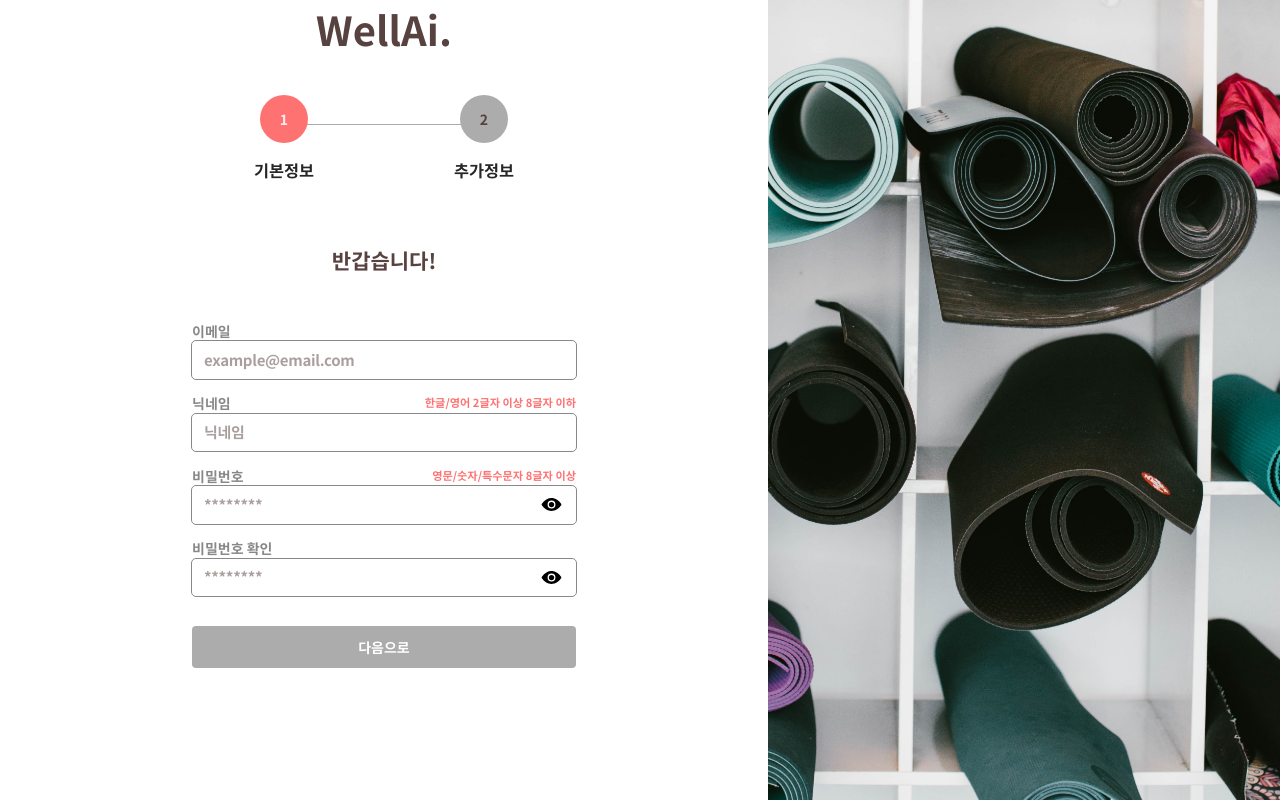
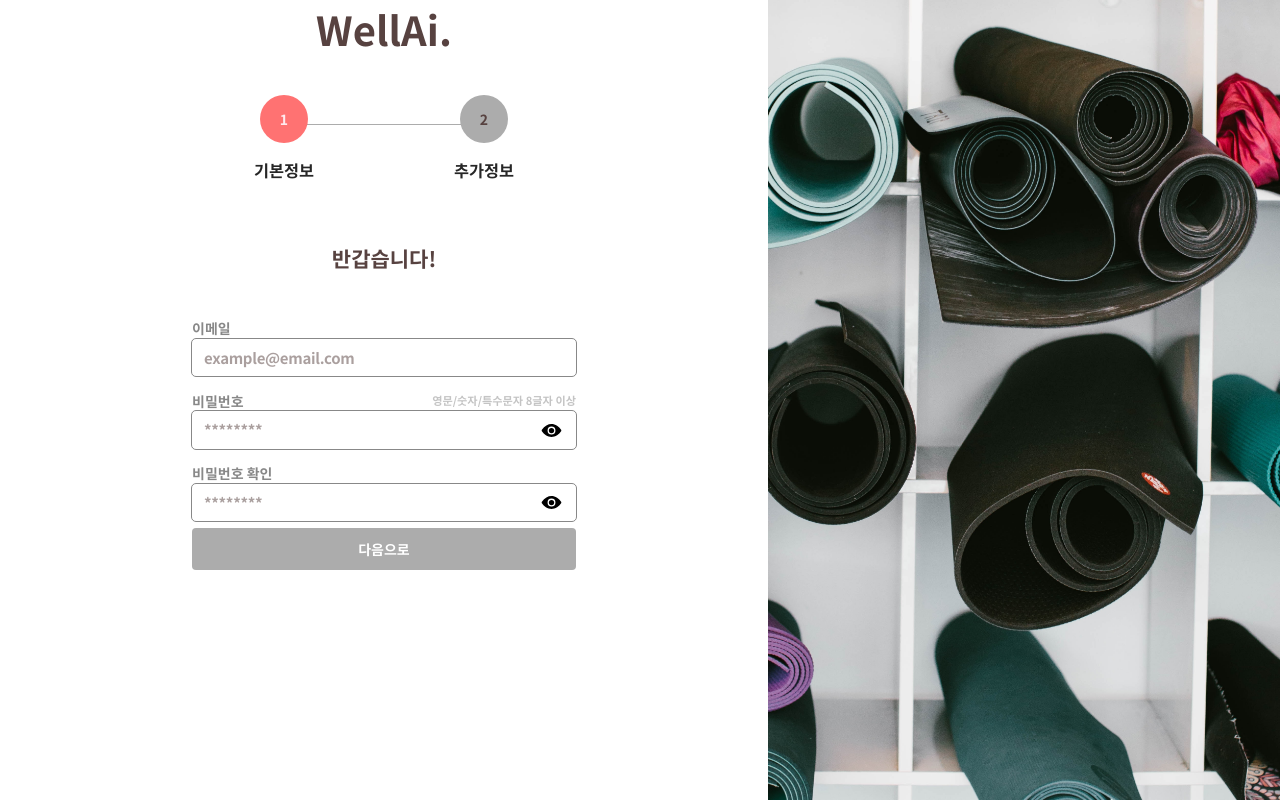
Before and after one commit to JShwa0429/wellai, a React (Create React App) app: page /signup in a window 1280 px wide. Built offline with nearby package versions, Linux system fonts and the light colour scheme.

Commit message:
feat : 회원가입 api 수정

```diff
--- a/package.json
+++ b/package.json
@@ -9,8 +9,10 @@
     "@testing-library/jest-dom": "^5.16.2",
     "@testing-library/react": "^12.1.2",
     "@testing-library/user-event": "^13.5.0",
+    "@types/http-proxy-middleware": "^1.0.0",
     "antd": "^4.18.7",
     "axios": "^0.26.0",
+    "http-proxy-middleware": "^2.0.3",
     "js-cookie": "^3.0.1",
     "react": "^17.0.2",
     "react-dom": "^17.0.2",
@@ -51,7 +53,6 @@
     ]
   },
   "devDependencies": {
-    "@types/redux-logger": "^3.0.9",
     "@types/antd": "^1.0.0",
     "@types/axios": "^0.14.0",
     "@types/jest": "^27.4.0",
@@ -60,6 +61,7 @@
     "@types/react-dom": "^17.0.11",
     "@types/react-router-dom": "^5.3.3",
     "@types/redux": "^3.6.0",
+    "@types/redux-logger": "^3.0.9",
     "@types/styled-components": "^5.1.22",
     "@typescript-eslint/eslint-plugin": "^5.11.0",
     "@typescript-eslint/parser": "^5.11.0",
--- a/src/App.tsx
+++ b/src/App.tsx
@@ -25,8 +25,7 @@ function App() {
       <GlobalStyle />
       <Routes>
         <Route path="/" element={<Page />}>
-          <Route path="" element={<MainRenderPage />} />
-          <Route path="/main" element={<MainRenderPageTemp />} />
+          <Route path="" element={<MainRenderPageTemp />} />
           <Route path="/course" element={<CoursePage />} />
           <Route path="/course/:id" element={<CourseDetailPage />} />
           <Route path="/listen/:id" element={<ListenPage />} />
--- a/src/components/signup/SignUp.tsx
+++ b/src/components/signup/SignUp.tsx
@@ -33,7 +33,8 @@ export default SignUp;
 
 const Div = styled.div`
   width:480px;
-  height:500px;
+  min-height:400px;
+  height:50vh;
   color: ${(props) => props.theme.text};
   display: flex;
   margin-bottom: auto;
--- a/src/components/signup/SignUpEssential.tsx
+++ b/src/components/signup/SignUpEssential.tsx
@@ -7,52 +7,38 @@ import styled from 'styled-components';
 import axios from 'axios';
 
 type RegisterUserForm = {
-  userId: string;
-  nickname: string;
+  email: string;
   password: string;
-  passwordCheck: string;
+  confirmPassword: string;
 };
 type Props = { pageNumber: number; handleNextPage: () => void };
 
 const SignUpEssential: React.FunctionComponent<Props> = ({ pageNumber, handleNextPage }) => {
   const [userAccountInfo, setUserAccountInfo] = useState<RegisterUserForm>({
-    userId: '',
-    nickname: '',
+    email: '',
     password: '',
-    passwordCheck: '',
+    confirmPassword: '',
   });
 
   // 서버측의 validation을 통해 중복 메세지를 담는 state
   const [userAccountMessage, setUserAccountMessage] = useState<RegisterUserForm>({
-    userId: '',
-    nickname: '',
+    email: '',
     password: '',
-    passwordCheck: '',
+    confirmPassword: '',
   });
 
   const dispatch = useDispatch();
 
-  const userIdError = useMemo(() => {
-    const userId = userAccountInfo.userId;
-    const userIdMessage = userAccountMessage.userId;
+  const emailError = useMemo(() => {
+    const email = userAccountInfo.email;
+    const emailMessage = userAccountMessage.email;
 
-    const userIdRegex = /^[0-9a-zA-Z]([-_.]?[0-9a-zA-Z])*@[0-9a-zA-Z]([-_.]?[0-9a-zA-Z])*.[a-zA-Z]{2,3}$/i;
+    const emailIdRegex = /^[0-9a-zA-Z]([-_.]?[0-9a-zA-Z])*@[0-9a-zA-Z]([-_.]?[0-9a-zA-Z])*.[a-zA-Z]{2,3}$/i;
 
-    if (userIdMessage) return userIdMessage;
-    else if (!userId) return '';
-    else if (!userIdRegex.test(userId)) {
+    if (emailMessage) return emailMessage;
+    else if (!email) return '';
+    else if (!emailIdRegex.test(email)) {
       return '이메일 형식을 지켜주세요';
-    }
-    return '';
-  }, [userAccountInfo, userAccountMessage]);
-
-  const nicknameError = useMemo(() => {
-    const nickname = userAccountInfo.nickname;
-    const nicknameMessage = userAccountMessage.nickname;
-    const nicknameRegex = /^[가-힣|a-z|A-Z]{2,8}$/;
-    if (nicknameMessage) return nicknameMessage;
-    else if (!nicknameRegex.test(nickname)) {
-      return '한글/영어 2글자 이상 8글자 이하';
     }
     return '';
   }, [userAccountInfo, userAccountMessage]);
@@ -67,44 +53,44 @@ const SignUpEssential: React.FunctionComponent<Props> = ({ pageNumber, handleNex
       return '비밀번호는 8자리 이상이어야합니다';
     } else if (!regex.test(password)) {
       return '영문 숫자 특수문자를 포함시켜주세요';
-    } else if (passwordMessage) return passwordMessage;
+    } else if (passwordMessage) {
+      return passwordMessage;
+    }
     return '';
   }, [userAccountInfo, userAccountMessage]);
 
-  const passwordCheckError = useMemo(() => {
+  const confirmPasswordError = useMemo(() => {
     const password = userAccountInfo.password;
-    const passwordCheck = userAccountInfo.passwordCheck;
-    const passwordCheckMessage = userAccountMessage.passwordCheck;
+    const confirmPassword = userAccountInfo.confirmPassword;
+    const passwordCheckMessage = userAccountMessage.confirmPassword;
     if (passwordCheckMessage) return passwordCheckMessage;
-    else if (!passwordCheck) {
+    else if (!confirmPassword) {
       return '';
     }
-    if (password !== passwordCheck) {
+    if (password !== confirmPassword) {
       return '비밀번호가 일치하지 않습니다';
     }
   }, [userAccountInfo, userAccountMessage]);
 
   const isError = useMemo(() => {
     if (
-      userAccountInfo.userId &&
-      userAccountInfo.nickname &&
+      userAccountInfo.email &&
       userAccountInfo.password &&
-      userAccountInfo.passwordCheck &&
-      !(userIdError || nicknameError || passwordError || passwordCheckError)
+      userAccountInfo.confirmPassword &&
+      !(emailError || passwordError || confirmPasswordError)
     )
       return false;
     else return true;
-  }, [userAccountInfo, userIdError, nicknameError, passwordError, passwordCheckError]);
+  }, [userAccountInfo, emailError, passwordError, confirmPasswordError]);
 
   const handleSaveEssential = (event: React.FormEvent) => {
     event.preventDefault();
     dispatch(saveEssential(userAccountInfo));
     axios
-      .post('/users/check/', {
-        user_id: userAccountInfo.userId,
-        nickname: userAccountInfo.nickname,
+      .post('/api/users/check', {
+        email: userAccountInfo.email,
         password: userAccountInfo.password,
-        password2: userAccountInfo.passwordCheck,
+        confirm_password: userAccountInfo.confirmPassword,
       })
       .then((res) => {
         if (res.status === 200) {
@@ -112,14 +98,14 @@ const SignUpEssential: React.FunctionComponent<Props> = ({ pageNumber, handleNex
         }
       })
       .catch((err) => {
-        if (err.response.status === 400) {
+        if (err.response.data.status_code === 400) {
           setUserAccountMessage({
-            userId: err.response.data.user_id,
-            nickname: err.response.data.nickname,
+            email: err.response.data.email,
             password: err.response.data.password,
-            passwordCheck: err.response.data.password2,
+            confirmPassword: err.response.data.confirm_password,
           });
         }
+        console.log(err.response);
       });
     // axios
     //   .post('/users/check/', {
@@ -140,47 +126,26 @@ const SignUpEssential: React.FunctionComponent<Props> = ({ pageNumber, handleNex
         <Input
           type="email"
           placeholder="example@email.com"
-          value={userAccountInfo.userId}
+          value={userAccountInfo.email}
           onChange={(event: React.ChangeEvent<HTMLInputElement>) => {
             setUserAccountInfo((current) => {
               const newUserAccountInfo = { ...current };
-              newUserAccountInfo.userId = event.target.value;
+              newUserAccountInfo.email = event.target.value;
               return newUserAccountInfo;
             });
             setUserAccountMessage((current) => {
               const newUserAccountMessage = { ...current };
-              newUserAccountMessage.userId = '';
+              newUserAccountMessage.email = '';
               return newUserAccountMessage;
             });
           }}
         >
           <DivInput>
             이메일
-            <small>{userIdError}</small>
+            <Small error={emailError ? true : false}>{emailError}</Small>
           </DivInput>
         </Input>
-        <Input
-          type="text"
-          placeholder="닉네임"
-          value={userAccountInfo.nickname}
-          onChange={(event: React.ChangeEvent<HTMLInputElement>) => {
-            setUserAccountInfo((current) => {
-              const newUserAccountInfo = { ...current };
-              newUserAccountInfo.nickname = event.target.value;
-              return newUserAccountInfo;
-            });
-            setUserAccountMessage((current) => {
-              const newUserAccountMessage = { ...current };
-              newUserAccountMessage.nickname = '';
-              return newUserAccountMessage;
-            });
-          }}
-        >
-          <DivInput>
-            닉네임
-            <small>{nicknameError}</small>
-          </DivInput>
-        </Input>
+
         <Input
           type="password"
           placeholder="********"
@@ -200,29 +165,33 @@ const SignUpEssential: React.FunctionComponent<Props> = ({ pageNumber, handleNex
         >
           <DivInput>
             비밀번호
-            <small>{passwordError}</small>
+            {!userAccountInfo.password ? (
+              <Small error={false}>영문/숫자/특수문자 8글자 이상</Small>
+            ) : (
+              <Small error={true}>{passwordError}</Small>
+            )}
           </DivInput>
         </Input>
         <Input
           type="password"
           placeholder="********"
-          value={userAccountInfo.passwordCheck}
+          value={userAccountInfo.confirmPassword}
           onChange={(event: React.ChangeEvent<HTMLInputElement>) => {
             setUserAccountInfo((current) => {
               const newUserAccountInfo = { ...current };
-              newUserAccountInfo.passwordCheck = event.target.value;
+              newUserAccountInfo.confirmPassword = event.target.value;
               return newUserAccountInfo;
             });
             setUserAccountMessage((current) => {
               const newUserAccountMessage = { ...current };
-              newUserAccountMessage.passwordCheck = '';
+              newUserAccountMessage.confirmPassword = '';
               return newUserAccountMessage;
             });
           }}
         >
           <DivInput>
             비밀번호 확인
-            <small>{passwordCheckError}</small>
+            <Small error={confirmPasswordError ? true : false}>{confirmPasswordError}</Small>
           </DivInput>
         </Input>
 
@@ -242,10 +211,11 @@ const DivInput = styled.div`
   display: flex;
   justify-content: center;
   align-items: center;
-  small {
-    color: ${({ theme }) => theme.main};
+`;
+
+const Small = styled.small<{ error: boolean }>`
+  color: ${({ error, theme }) => (error ? theme.main : theme.border)};
     margin: 1vh 0;
     margin-left: auto;
     text-verical-align-center;
-  }
 `;
--- a/src/pages/MainRenderPage.tsx
+++ b/src/pages/MainRenderPage.tsx
@@ -1,5 +1,5 @@
 import styled from 'styled-components';
-import { Row, Col, Button, Input } from 'antd';
+import { Row, Col, Button } from 'antd';
 import { useNavigate } from 'react-router-dom';
 import MainImage from 'asset/main_page_img.png';
 import MainImage2 from 'asset/main_page_img_5.jpeg';
--- a/src/pages/MainRenderPageTemp.tsx
+++ b/src/pages/MainRenderPageTemp.tsx
@@ -56,7 +56,7 @@ const MainRenderPageTemp = () => {
               <br />
               <small>위클리포트</small>
             </h2>
-            <div style={{ width: '90%', margin: '1em auto', display: 'flex', justifyContent: 'space-between' }}>
+            <div style={{ width: '60%', margin: '1em auto 1em 0', display: 'flex', justifyContent: 'space-between' }}>
               <button className="enable">운동 시간</button>
               <button className="disable">칼로리</button>
             </div>
@@ -168,10 +168,11 @@ const SectionThree = styled.section`
   height: 100vh;
   display: flex;
   justify-content: center;
+  align-items: center;
   min-width: 1200px;
   .introduce {
     position: relative;
-    width: 50%;
+    width: 60%;
     display: flex;
     flex-direction: column;
     justify-content: center;
@@ -197,11 +198,10 @@ const SectionThree = styled.section`
     }
   }
   .image {
-    width: 50%;
+    width: 40%;
     display: flex;
     flex-direction: column;
     justify-content: center;
-    align-items: center;
     h2 {
       line-height: 100%;
       margin-right: auto;
```
Also changed, not shown: src/components/signup/SignUpOption.tsx (+12 -13 lines), src/features/signupSlice.ts (+33 -50 lines), 1 other file (tests, documents, lock files or other folders).
